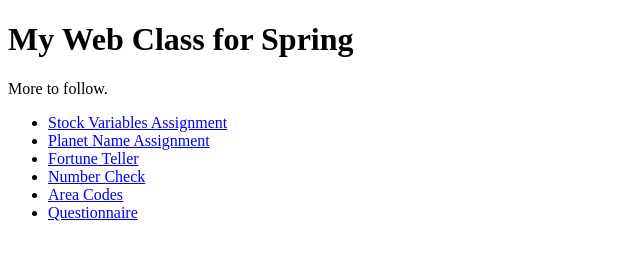
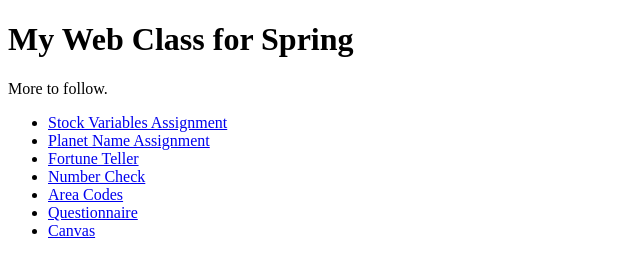
Before and after one commit to olive2402/olive2402.github.io, a plain HTML site: page index.html in a window 1280 px wide. Shown: the full height of the page, 0-640 px from the left. Drawn offline with Linux system fonts and the light colour scheme.

Commit message:
Update index.html

```diff
--- a/index.html
+++ b/index.html
@@ -15,6 +15,7 @@
     <li><a href="NumberCheck">Number Check</a></li>
     <li><a href="AreaCodes">Area Codes</a></li>
     <li><a href="questionnaire">Questionnaire</a></li>
+    <li><a href="canvas">Canvas</a></li>
 
 
   </ul>
```
